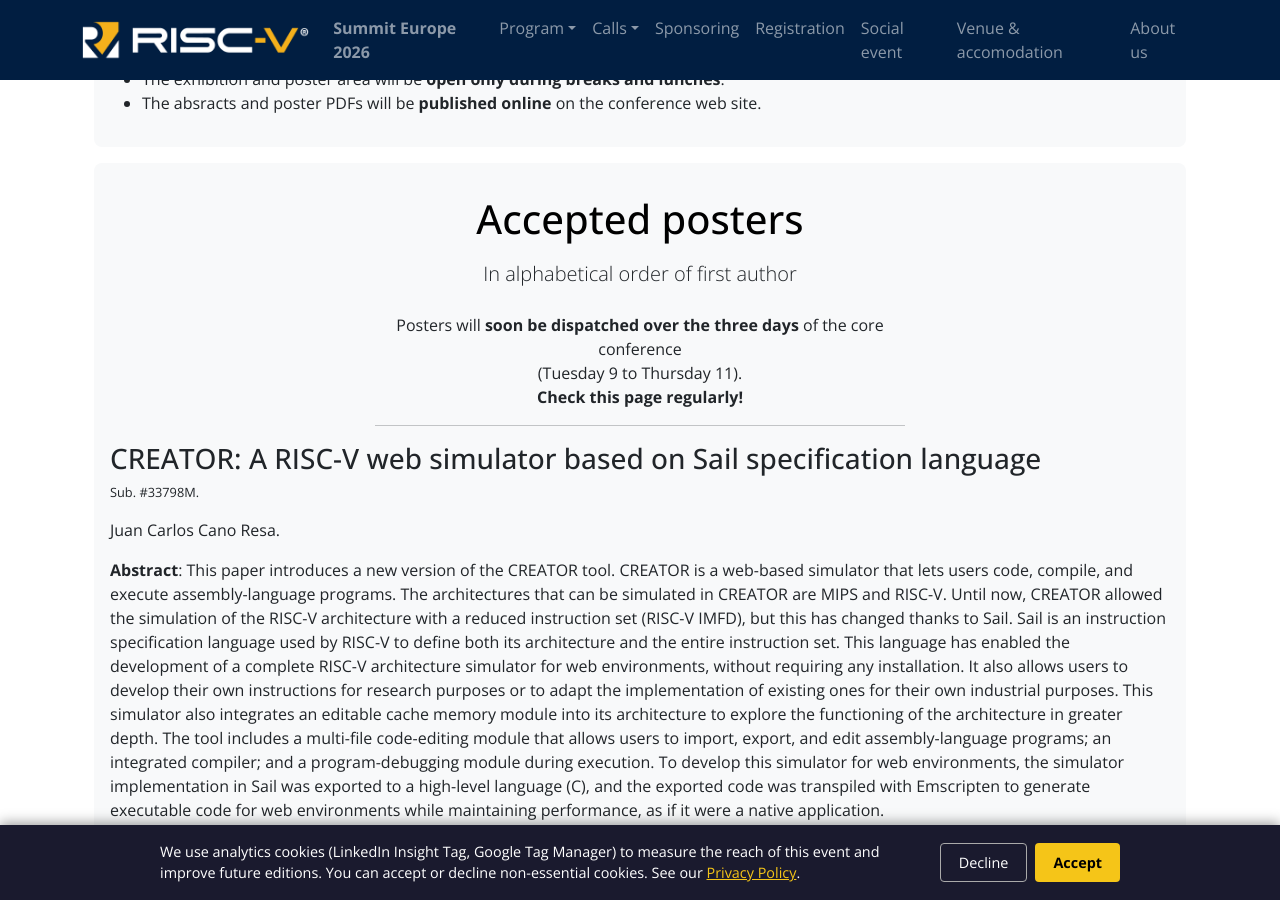
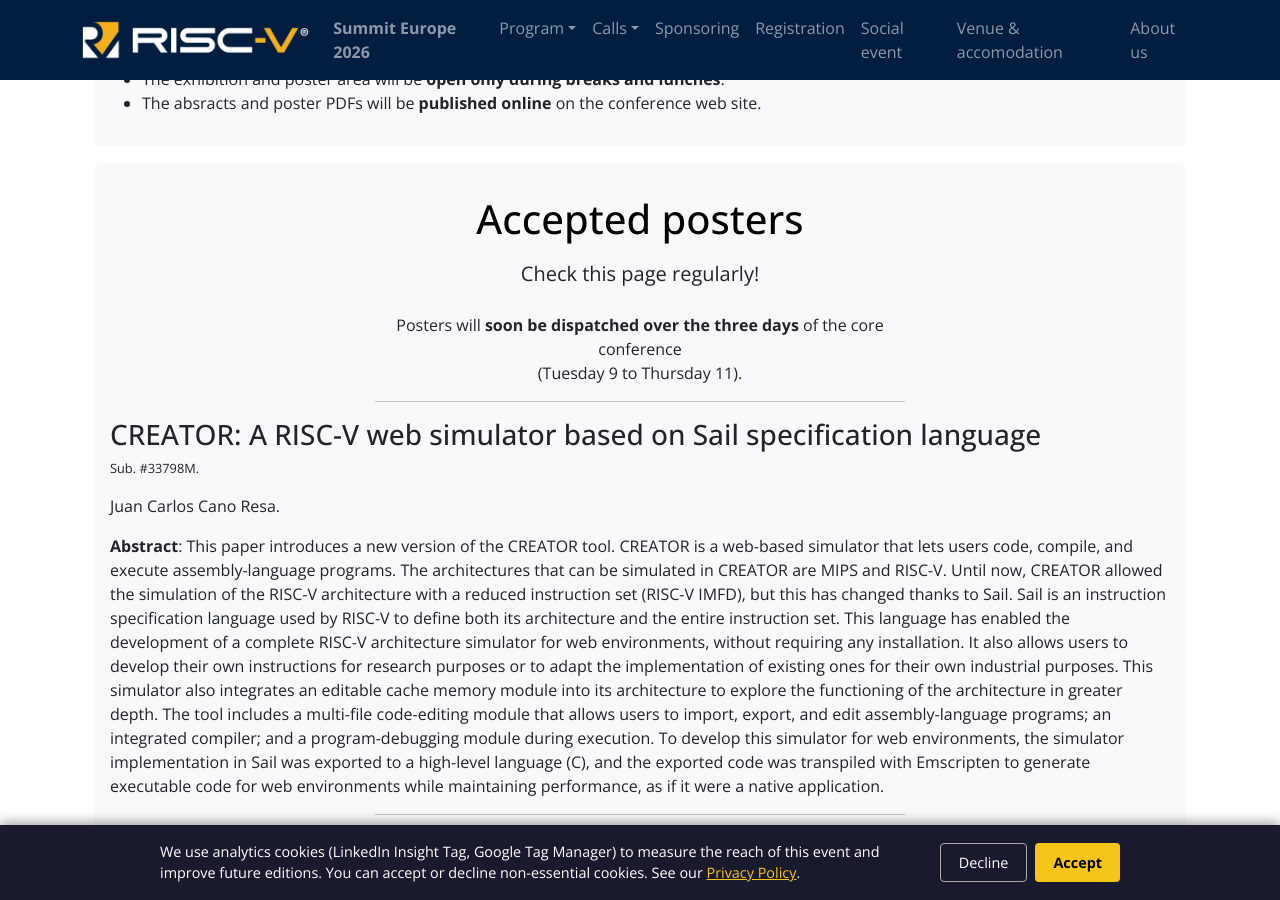
Before and after one commit to riscv-europe/summit-website-development, a Jekyll site: the page built from summit/2026/posters.md, in a window 1280 px wide and 900 px high, scrolled down 1177 px. Built offline with Jekyll 4.4.1, drawn with Linux system fonts in a browser that asks for light colours.

Commit message:
Fix: improve the posters page.

```diff
--- a/summit/2026/posters.md
+++ b/summit/2026/posters.md
@@ -52,13 +52,12 @@
 
 {% include jumboboxstart.html
     title = "Accepted posters"
-    lead = "In alphabetical order of first author"
+    lead = "<strong>Check this page regularly!</strong>"
 %}
 
 <p style="width:50%;text-align:center;margin-left:25%"> Posters will
 <strong>soon be dispatched over the three days</strong> of the core
-conference<br>(Tuesday 9 to Thursday 11).<br> <strong>Check this page
-regularly!</strong></p>
+conference<br>(Tuesday 9 to Thursday 11).<br></p>
 
 {% for poster in posters %}
 
```
